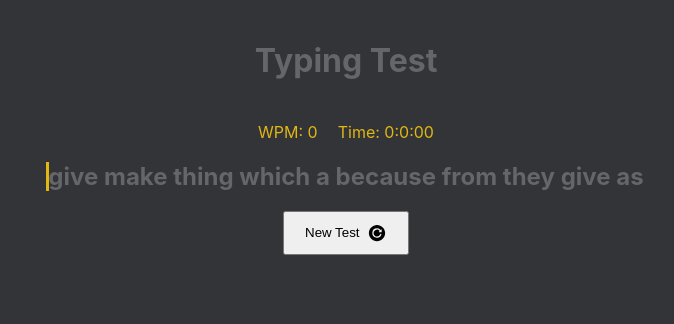
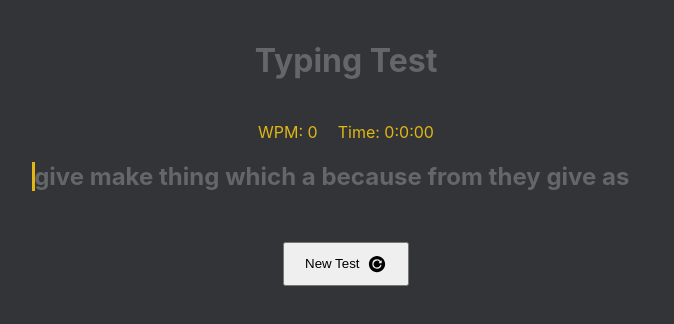
Before and after one commit to Bhanukamax/typing-test-bmax, a React app: page / in a window 1280 px wide. Shown: the top 324 px of the page, without its empty margins (294-968 px from the left). Built offline with nearby package versions, Linux system fonts and the light colour scheme; the HTML template or start-up script is replaced by a standard one.

Commit message:
more monkey

```diff
--- a/src/App.css
+++ b/src/App.css
@@ -48,3 +48,7 @@ body {
 .color-main {
     color: var(--default-main);
 }
+
+.text-display {
+    min-height: 100px;
+}
--- a/src/componets/TestDisplay.tsx
+++ b/src/componets/TestDisplay.tsx
@@ -5,8 +5,8 @@ interface Props {
 }
 export default function TestDisplay({ test, userText, onClick }: Props) {
     return (
-        <div onClick={() => onClick()}>
-            <h2>
+        <div onClick={() => onClick()} className="text-display">
+            <h2 className="display-text">
                 {test.split('').map((letter: string, index: number) => {
                     let style
                     let correct = true
@@ -32,6 +32,7 @@ export default function TestDisplay({ test, userText, onClick }: Props) {
                         </span>
                     )
                 })}
+                <span>&nbsp; &nbsp; &nbsp;</span>
             </h2>
 
             {/* <h3>{userText}</h3>
```
